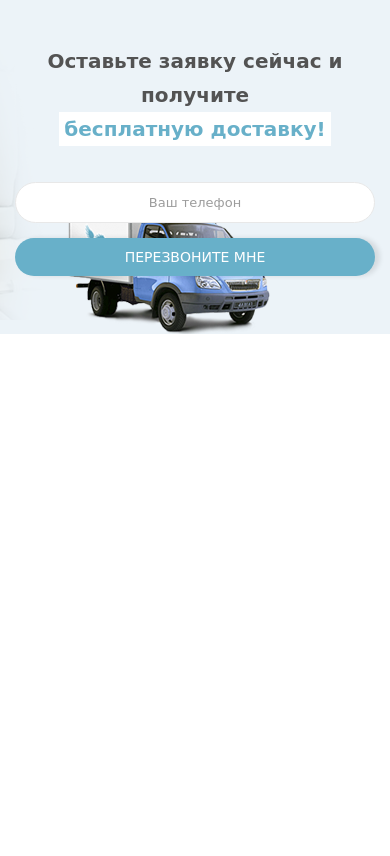
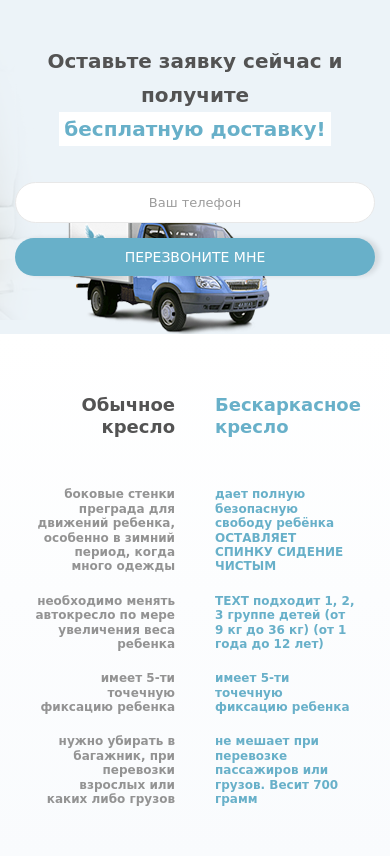
Before and after one commit to Anton-Osip/Baby__seats, a website: page index.html in a window 390 px wide. Shown: the part 4764-5620 px from the top of the page. Before the commit the page ends 5098 px from the top, so only its background shows below. Drawn offline with Linux system fonts and the light colour scheme; a web font is replaced by a local one.

Commit message:
сверстал блок comparison с адаптивом

```diff
--- a/app/sass/main.scss
+++ b/app/sass/main.scss
@@ -11,3 +11,4 @@
 @import "site/_certificate";
 @import "site/_dignity";
 @import "site/_request";
+@import "site/_comparison";
--- /dev/null
+++ b/app/sass/site/_comparison.scss
@@ -0,0 +1,155 @@
+.comparison{
+     padding: 60px 0;
+     &__wrapper {
+          display: flex;
+          justify-content: space-around;
+          align-items: center;
+     }
+     .title{
+          display: flex;
+          justify-content: center;
+          margin-bottom: 30px;
+     }
+     &__title {
+          margin: 25px;
+          max-width: 150px;
+     }
+     &__title--left {
+          @include font(700,22px,1.2,$font-family);
+          color: #68b0c9;
+     }
+     &__title--right {
+          text-align: right;
+          color: #535353;
+          @include font(700,22px,1.2,$font-family);
+     }
+     &__common {
+          text-align: right;
+          display: flex;
+          flex-direction: column;
+          justify-content: space-around;
+          min-height: 230px;
+     }
+     &__new {
+          display: flex;
+          flex-direction: column;
+          justify-content: space-around;
+     }
+     &__text {
+          @include font(700,15px,1.2,$font-family);
+          color: #939393;
+          width: 200px;
+          padding: 10px 0;
+     }
+     &__img {
+          width: 200px;
+          height: 299px;
+     }
+     &__text--left{
+          position: relative;
+     }
+     &__text--left::after{
+          position: absolute;
+          content:'';
+          width: 81px;
+          height: 41px;
+          background: url(../../img/dignity-left.png)no-repeat center center/cover;
+          right: -90px;
+
+     }
+     &__text--left:nth-child(1)::after{
+          transform: rotateZ(0deg);
+          top: 40px;
+     }
+     &__text--left:nth-child(2)::after{
+          transform: rotateZ(-20deg);
+          top: 20px;
+
+     }
+     &__text--left:nth-child(3)::after{
+          transform: rotateZ(-44deg);
+          top: -3px;
+
+     }
+     &__text--left:nth-child(4)::after{
+          transform: rotateZ(-60deg);
+          top: -4px;
+     }
+     &__text--right {
+          color: #68b0c9;
+          position: relative;
+     }
+     &__text--right::after{
+          position: absolute;
+          content:'';
+          width: 81px;
+          height: 41px;
+          background: url(../../img/dignity-right.png)no-repeat center center/cover;
+          left: -90px;
+     }
+     &__text--right:nth-child(1)::after{
+          transform: rotateZ(0deg);
+          top: 40px;
+     }
+     &__text--right:nth-child(2)::after{
+          transform: rotateZ(20deg);
+          top: 20px;
+
+     }
+     &__text--right:nth-child(3)::after{
+          transform: rotateZ(44deg);
+                    top: -3px;
+
+     }
+     &__text--right:nth-child(4)::after{
+          transform: rotateZ(60deg);
+                    top: -4px;
+     }
+}
+@media(max-width:914px){
+     .comparison__text--left::after{
+          display: none;
+     }
+     .comparison__text--right::after{
+          display: none;
+     }
+}
+@media(max-width:700px){
+     .comparison{
+          padding: 40px 0;
+          background: linear-gradient(180deg, #fff, #f9fbfd);
+          &__wrapper {
+               display: flex;
+               justify-content: space-around;
+               align-items: center;
+          }
+          .title{
+               margin-bottom: 20px;
+          }
+          &__title {
+               margin: 20px;
+               width: 140px;
+          }
+          &__title--left {
+               @include font(700,18px,1.2,$font-family);
+          }
+          &__title--right {
+               @include font(700,18px,1.2,$font-family);
+          }
+          &__common {
+               padding: 0 5px;
+               justify-content: space-between;
+          }
+          &__new {
+               padding: 0 5px;
+               justify-content: space-between;
+          }
+          &__text {
+               @include font(700,12px,1.2,$font-family);
+               max-width: 140px;
+          }
+          &__img {
+               display: none;
+          }
+     }
+}
--- a/index.html
+++ b/index.html
@@ -287,6 +287,67 @@
      </section>
      <!-- /.request -->
 
+     <section class="comparison">
+          <div class="container">
+               <div class="title">
+                    <h4 class="comparison__title comparison__title--right">Обычное кресло</h4>
+                    <h4 class="comparison__title comparison__title--left">Бескаркасное кресло</h4>
+               </div>
+               <div class="comparison__wrapper">
+                    <div class="comparison__common">
+                         <p class="comparison__text comparison__text--left">
+                              боковые стенки преграда
+                              для движений ребенка,
+                              особенно в зимний период,
+                              когда много одежды</p>
+                         <p class="comparison__text comparison__text--left">
+                              необходимо менять
+                              автокресло по мере
+                              увеличения веса ребенка
+                         </p>
+                         <p class="comparison__text comparison__text--left">
+                              имеет 5-ти точечную
+                              фиксацию ребенка
+                         </p>
+                         <p class="comparison__text comparison__text--left">
+                              нужно убирать в багажник,
+                              при перевозки взрослых
+                              или каких либо грузов
+                         </p>
+                    </div>
+                    <!-- /.comparison__common -->
+                    <img src="img/bg.jpg" alt="Сравнние кресел" class="comparison__img">
+                    <!-- /.comparison__img -->
+                    <div class="comparison__new">
+
+                         <p class="comparison__text comparison__text--right">
+                              дает полную безопасную
+                              свободу ребёнка
+                              ОСТАВЛЯЕТ СПИНКУ
+                              СИДЕНИЕ ЧИСТЫМ</p>
+                         <p class="comparison__text comparison__text--right">
+                              TEXT
+                              подходит 1, 2, 3 группе детей
+                              (от 9 кг до 36 кг) (от 1 года
+                              до 12 лет)
+                         </p>
+                         <p class="comparison__text comparison__text--right">
+                              имеет 5-ти точечную
+                              фиксацию ребенка
+                         </p>
+                         <p class="comparison__text comparison__text--right">
+                              не мешает при перевозке
+                              пассажиров или грузов.
+                              Весит 700 грамм
+                         </p>
+                    </div>
+                    <!-- /.comparison__new -->
+               </div>
+               <!-- /.comparison__wrapper -->
+          </div>
+          <!-- /.container -->
+     </section>
+     <!-- /.comparison -->
 
      <!-- main.js -->
      <script src="build/js/main.js"></script>
```
Also changed, not shown: build/css/main.css.
